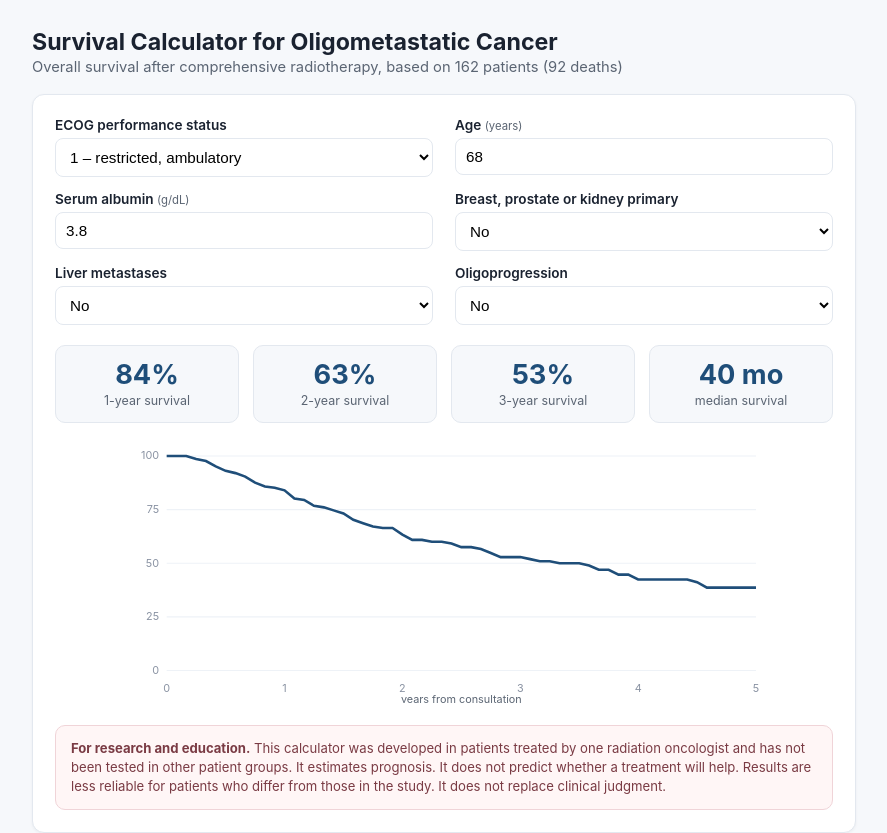
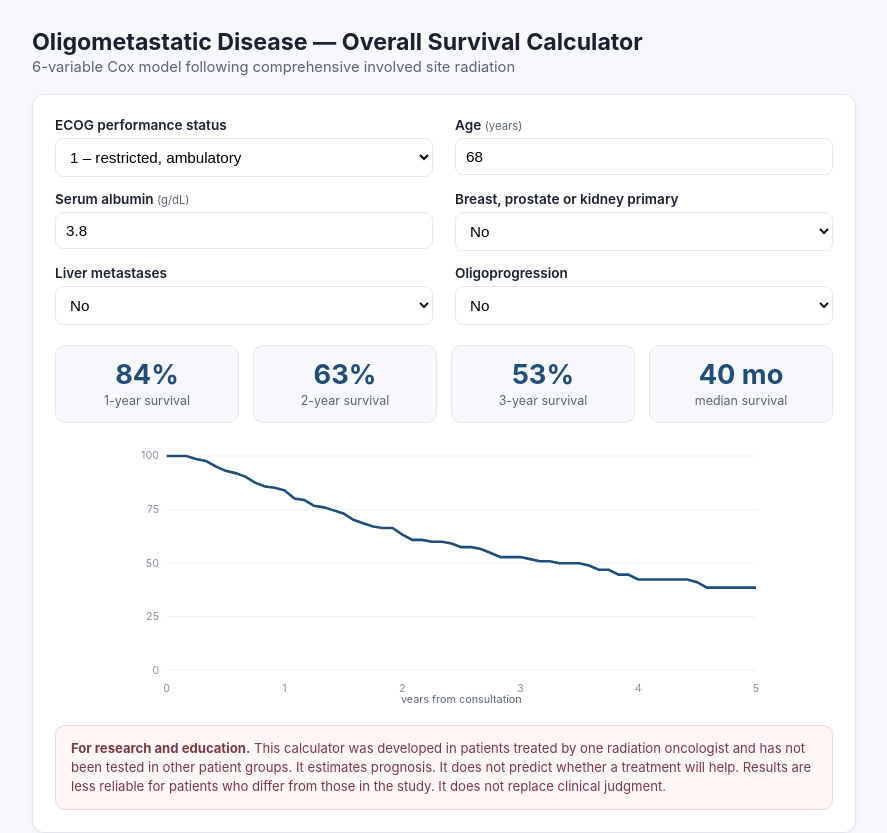
Before and after one commit to johnnykaomd/oligomet-calculator, a plain HTML site: page index.html in a window 1280 px wide. Shown: the top 833 px of the page, without its empty margins (196-1083 px from the left). Drawn offline with Linux system fonts and the light colour scheme.

Commit message:
Restore author's title and subtitle
Co-Authored-By: Claude Fable 5.2 <noreply@anthropic.com>

```diff
--- a/index.html
+++ b/index.html
@@ -2,7 +2,7 @@
 <html lang="en"><head><meta charset="utf-8">
 <meta name="robots" content="noindex">
 <meta name="viewport" content="width=device-width, initial-scale=1">
-<title>Survival Calculator for Oligometastatic Cancer</title>
+<title>Oligometastatic Disease - Overall Survival Calculator</title>
 <style>
 :root{--blue:#1f4e79;--red:#c1495d;--ink:#1a2230;--muted:#5b6573;--line:#e3e8ef;--bg:#f6f8fb}
 *{box-sizing:border-box}
@@ -26,8 +26,8 @@ select,input{width:100%;padding:9px 10px;border:1px solid var(--line);border-rad
 .foot b{color:var(--ink)}
 </style></head>
 <body><div class="wrap">
-<h1>Survival Calculator for Oligometastatic Cancer</h1>
-<p class="sub">Overall survival after comprehensive radiotherapy, based on <span id="meta"></span></p>
+<h1>Oligometastatic Disease &mdash; Overall Survival Calculator</h1>
+<p class="sub">6-variable Cox model following comprehensive involved site radiation</p>
 <div class="card">
   <div class="grid">
     <div><label>ECOG performance status</label>
@@ -81,7 +81,6 @@ function update(){const x=readX(),L=LP(x);
   const md=medianMonths(L);document.getElementById("medm").textContent=md===null?">"+M.max_mo+" mo":md+" mo";
   draw(L);
 }
-document.getElementById("meta").textContent=M.n+" patients ("+M.events+" deaths)";
 document.getElementById("foot").innerHTML="<b>About the model.</b> Cox proportional hazards model using ECOG performance status, age, albumin, primary tumor type, liver metastases and oligoprogression. It was developed in "+M.n+" patients ("+M.events+" deaths) treated with comprehensive radiotherapy for oligometastases. Coefficients were shrunk by a factor of "+M.slope+" to correct for overfitting. Survival is measured from the radiation oncology consultation and is shown to 5 years because few patients were followed longer. Preliminary version, November 2026. Manuscript under review.";
 COVS.forEach(k=>document.getElementById(k).addEventListener("input",update));
 update();
```
Also changed, not shown: 1 other file.
